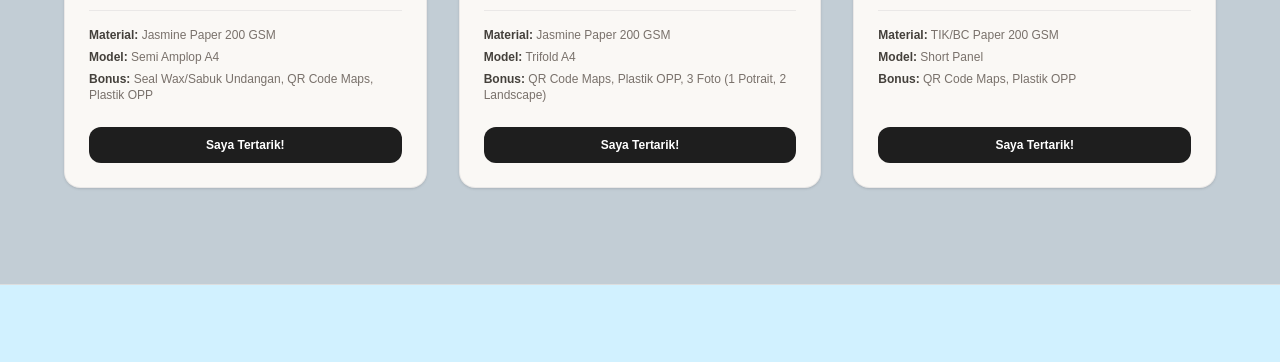
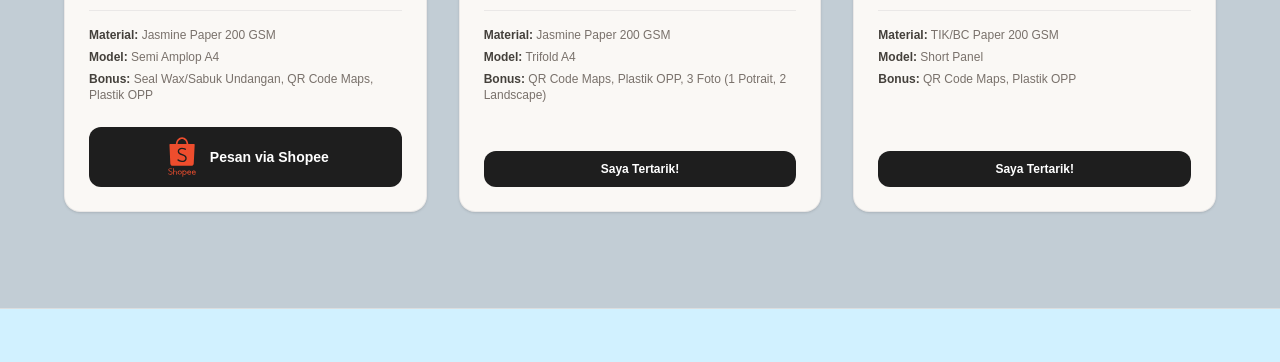
Before and after one commit to Beecome1/sejoly-invitation-portofolio, a website: page index.html in a window 1280 px wide. Shown: the part 2980-3342 px from the top of the page. Drawn offline with Linux system fonts and the light colour scheme.

Commit message:
-menambahkan icon shopee

```diff
--- a/index.html
+++ b/index.html
@@ -743,11 +743,17 @@
               </div>
               <div class="px-6 pb-6">
                 <a
-                  href="https://wa.me/6288901641193?text=Halo,%20saya%20tertarik%20Undangan%20Fisik%20Seri%20Semi%20Amplop"
+                  href="https://id.shp.ee/Y3bT4RDQ"
                   target="_blank"
-                  class="block text-center bg-brand-dark text-white py-2.5 rounded-xl text-xs font-semibold hover:bg-brand-gold transition"
+                  rel="noopener noreferrer"
+                  class="flex items-center justify-center gap-2 bg-brand-dark text-white py-2.5 px-4 rounded-xl text-sm font-semibold hover:bg-[#A2AF7B]"
                 >
-                  Saya Tertarik!
+                  <img
+                    src="./assets/img/Shopee-icon.svg"
+                    alt="Icon Shopee"
+                    class="w-10 h-10 object-contain shrink-0"
+                  />
+                  <span>Pesan via Shopee</span>
                 </a>
               </div>
             </article>
```
Also changed, not shown: assets/img/Shopee-icon.svg (added), dist/output.css.
